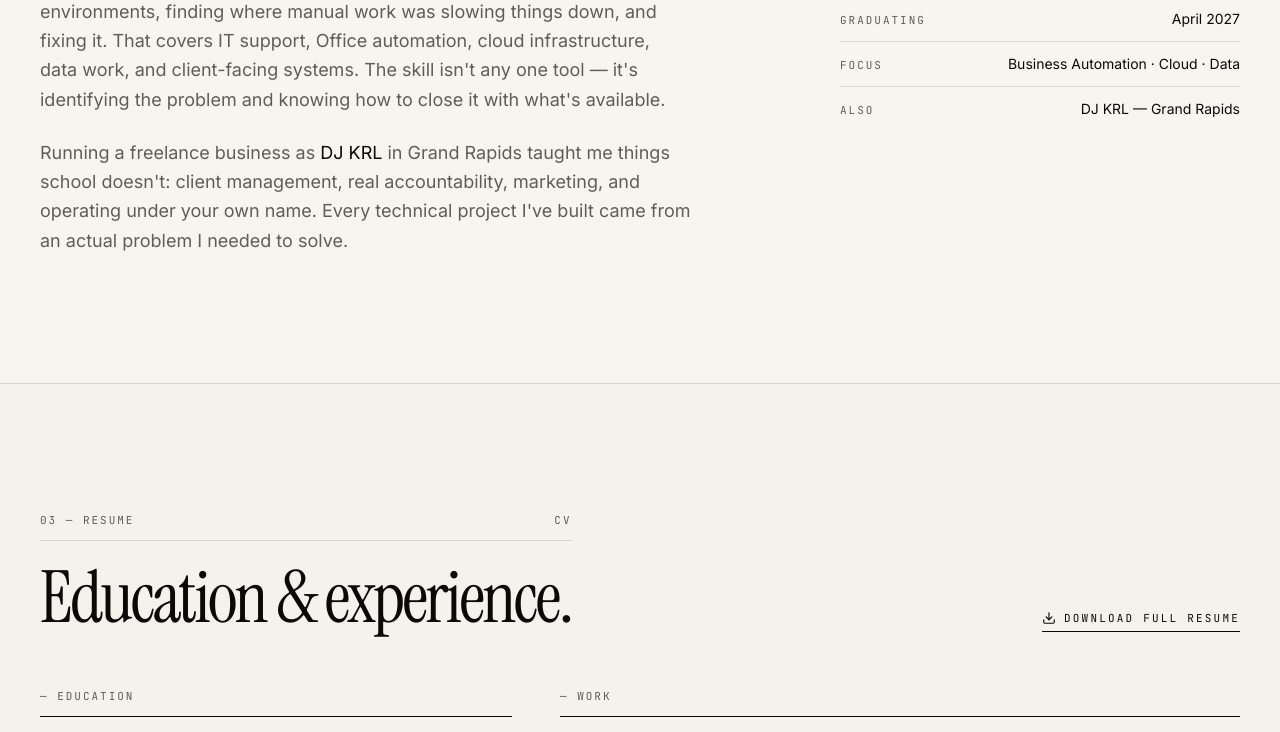
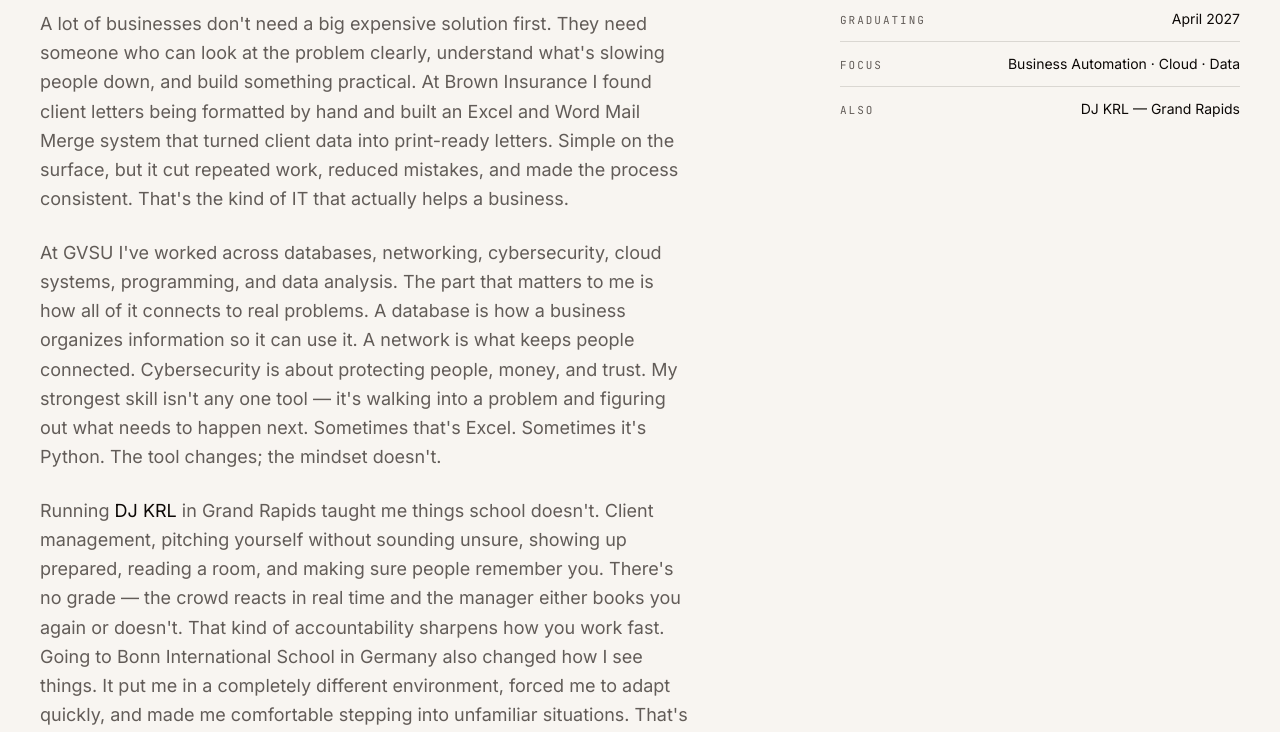
Before and after one commit to KarlKrusel/portfolio, a React (Vite) app: page / in a window 1280 px wide. Shown: the part 1440-2172 px from the top of the page. Built offline with nearby package versions, Linux system fonts and the light colour scheme; no server answers.

Commit message:
Expand About section with richer copy
More specific: Brown Insurance example, GVSU breadth connected to real
problems, DJ KRL accountability, Bonn International School. Same
direct voice, no fluff.

Co-Authored-By: Claude Sonnet 4.6 <noreply@anthropic.com>

```diff
--- a/src/components/portfolio/About.tsx
+++ b/src/components/portfolio/About.tsx
@@ -9,21 +9,36 @@ export function About() {
         <div className="grid gap-12 md:grid-cols-12">
           <div className="space-y-6 text-base leading-relaxed text-ink md:col-span-7 md:text-lg">
             <p className="font-display text-2xl italic leading-snug text-ink md:text-3xl">
-              IT student at GVSU who applies technology inside real businesses, not just builds
-              class projects.
+              Most of my real experience came from walking into business environments, seeing
+              where things were slow or messy, and fixing them with the tools already there.
             </p>
             <p className="text-muted-foreground">
-              Most of my experience came from walking into actual business environments, finding
-              where manual work was slowing things down, and fixing it. That covers IT support,
-              Office automation, cloud infrastructure, data work, and client-facing systems.
-              The skill isn't any one tool — it's identifying the problem and knowing how to
-              close it with what's available.
+              A lot of businesses don't need a big expensive solution first. They need someone who
+              can look at the problem clearly, understand what's slowing people down, and build
+              something practical. At Brown Insurance I found client letters being formatted by hand
+              and built an Excel and Word Mail Merge system that turned client data into
+              print-ready letters. Simple on the surface, but it cut repeated work, reduced
+              mistakes, and made the process consistent. That's the kind of IT that actually helps
+              a business.
             </p>
             <p className="text-muted-foreground">
-              Running a freelance business as <span className="text-ink">DJ KRL</span> in Grand
-              Rapids taught me things school doesn't: client management, real accountability,
-              marketing, and operating under your own name. Every technical project I've built
-              came from an actual problem I needed to solve.
+              At GVSU I've worked across databases, networking, cybersecurity, cloud systems,
+              programming, and data analysis. The part that matters to me is how all of it connects
+              to real problems. A database is how a business organizes information so it can use it.
+              A network is what keeps people connected. Cybersecurity is about protecting people,
+              money, and trust. My strongest skill isn't any one tool — it's walking into a problem
+              and figuring out what needs to happen next. Sometimes that's Excel. Sometimes it's
+              Python. The tool changes; the mindset doesn't.
+            </p>
+            <p className="text-muted-foreground">
+              Running <span className="text-ink">DJ KRL</span> in Grand Rapids taught me things
+              school doesn't. Client management, pitching yourself without sounding unsure,
+              showing up prepared, reading a room, and making sure people remember you. There's no
+              grade — the crowd reacts in real time and the manager either books you again or
+              doesn't. That kind of accountability sharpens how you work fast. Going to Bonn
+              International School in Germany also changed how I see things. It put me in a
+              completely different environment, forced me to adapt quickly, and made me comfortable
+              stepping into unfamiliar situations. That's something I carry into every project.
             </p>
           </div>
 
```
